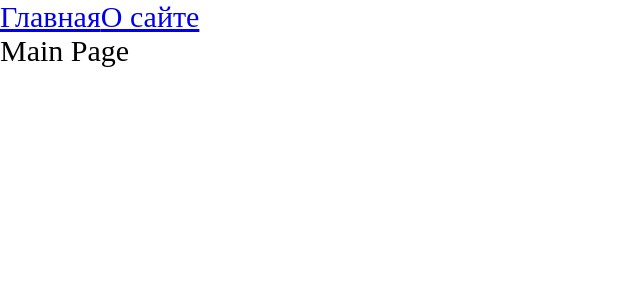
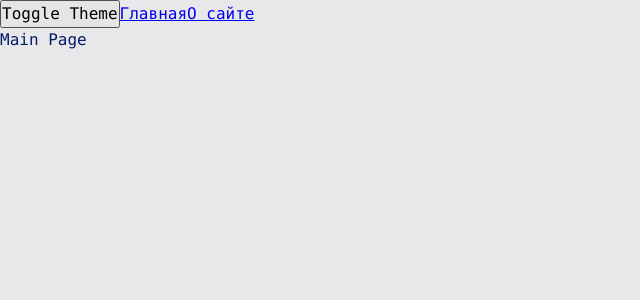
Before and after one commit to ilozur/production-project, a React app: page / in a window 1280 px wide. Shown: the top 300 px of the page, without its empty margins (0-640 px from the left). Built offline with nearby package versions, Linux system fonts and the light colour scheme.

Commit message:
Style Organisation. Add Themes

```diff
--- a/src/App.tsx
+++ b/src/App.tsx
@@ -1,12 +1,15 @@
-import React, {Suspense} from 'react';
+import React, {Suspense, useContext, useState} from 'react';
 import {Route, Routes, Link} from 'react-router-dom';
-import "./index.scss";
+import "./styles/index.scss";
 import {MainPageAsync} from "./pages/MainPage/MainPage.async";
 import {AboutPageAsync} from "./pages/AboutPage/AboutPage.async";
+import {useTheme} from "./theme/useTheme";
 
 const App = () => {
+    const {theme, toggleTheme} = useTheme();
     return (
-        <div className="app">
+        <div className={`app ${theme}`}>
+            <button onClick={toggleTheme}>Toggle Theme</button>
             <Link to={"/"}>Главная</Link>
             <Link to={"/about"}>О сайте</Link>
             <Suspense fallback={<div>Loading...</div>}>
--- a/src/index.scss
+++ /dev/null
@@ -1,9 +0,0 @@
-* {
-  margin: 0;
-  padding: 0;
-  box-sizing: border-box;
-}
-
-.app {
-  font-size: 30px;
-}
--- a/src/index.tsx
+++ b/src/index.tsx
@@ -1,10 +1,13 @@
 import {render} from "react-dom";
 import App from "./App";
 import {BrowserRouter} from "react-router-dom";
+import ThemeProvider from "./theme/ThemeProvider";
 
 render(
     <BrowserRouter>
-        <App />
+        <ThemeProvider>
+            <App />
+        </ThemeProvider>
     </BrowserRouter>,
     document.getElementById("root")
 )
--- /dev/null
+++ b/src/styles/index.scss
@@ -0,0 +1,13 @@
+@import "reset";
+@import "variables/global";
+@import "themes/light";
+@import "themes/dark";
+
+.app {
+  font: var(--font-m);
+
+  background: var(--bg-color);
+  color: var(--primary-color);
+
+  min-height: 100vh;
+}
--- /dev/null
+++ b/src/styles/reset.scss
@@ -0,0 +1,13 @@
+* {
+  margin: 0;
+  padding: 0;
+  box-sizing: border-box;
+}
+
+input,
+button,
+textarea,
+select {
+  margin: 0;
+  font: inherit;
+}
--- /dev/null
+++ b/src/styles/themes/dark.scss
@@ -0,0 +1,6 @@
+.app.dark {
+  --bg-color: #090949;
+
+  --primary-color: #049604;
+  --secondary-color: #04ff04;
+}
--- /dev/null
+++ b/src/styles/themes/light.scss
@@ -0,0 +1,6 @@
+.app.light {
+  --bg-color: #e8e8ea;
+
+  --primary-color: #041c65;
+  --secondary-color: #0449e0;
+}
--- /dev/null
+++ b/src/styles/variables/global.scss
@@ -0,0 +1,11 @@
+:root {
+  --font-family-main: Consolas, "SF Mono", monospace;
+
+  --font-size-m: 16px;
+  --font-line-m: 24px;
+  --font-m: var(--font-size-m) / var(--font-line-m) var(--font-family-main);
+
+  --font-size-l: 24px;
+  --font-line-l: 32px;
+  --font-l: var(--font-size-l) / var(--font-line-l) var(--font-family-main);
+}
--- /dev/null
+++ b/src/theme/ThemeContext.ts
@@ -0,0 +1,14 @@
+import {createContext} from "react";
+
+export enum Theme {
+    LIGHT = 'light',
+    DARK = 'dark',
+}
+
+export interface ThemeContextProps {
+    theme?: Theme;
+    setTheme?: (theme: Theme) => void;
+}
+
+export const ThemeContext = createContext<ThemeContextProps>({});
+export const LOCAL_STORAGE_THEME_KEY = "theme";
--- /dev/null
+++ b/src/theme/ThemeProvider.tsx
@@ -0,0 +1,19 @@
+import React, {FC, useMemo, useState} from 'react';
+import {LOCAL_STORAGE_THEME_KEY, Theme, ThemeContext} from "./ThemeContext";
+
+const ThemeProvider: FC = ({children}) => {
+    const defaultTheme = localStorage.getItem(LOCAL_STORAGE_THEME_KEY) as Theme || Theme.LIGHT;
+    const [theme, setTheme] = useState<Theme>(defaultTheme);
+    const defaultProps = useMemo(() => ({
+        theme: theme,
+        setTheme: setTheme,
+    }), [theme]);
+
+    return (
+        <ThemeContext.Provider value = {defaultProps}>
+            {children}
+        </ThemeContext.Provider>
+    );
+};
+
+export default ThemeProvider;
--- /dev/null
+++ b/src/theme/useTheme.ts
@@ -0,0 +1,18 @@
+import {LOCAL_STORAGE_THEME_KEY, Theme, ThemeContext} from "./ThemeContext";
+import {useContext} from "react";
+
+interface UseThemeResult {
+    toggleTheme: () => void;
+    theme: Theme;
+}
+
+export function useTheme(): UseThemeResult {
+    const {theme, setTheme} = useContext(ThemeContext);
+    const toggleTheme = () => {
+        const newTheme = theme === Theme.LIGHT ? Theme.DARK : Theme.LIGHT;
+        setTheme(newTheme);
+        localStorage.setItem(LOCAL_STORAGE_THEME_KEY, newTheme);
+    }
+
+    return {theme, toggleTheme};
+}
```
